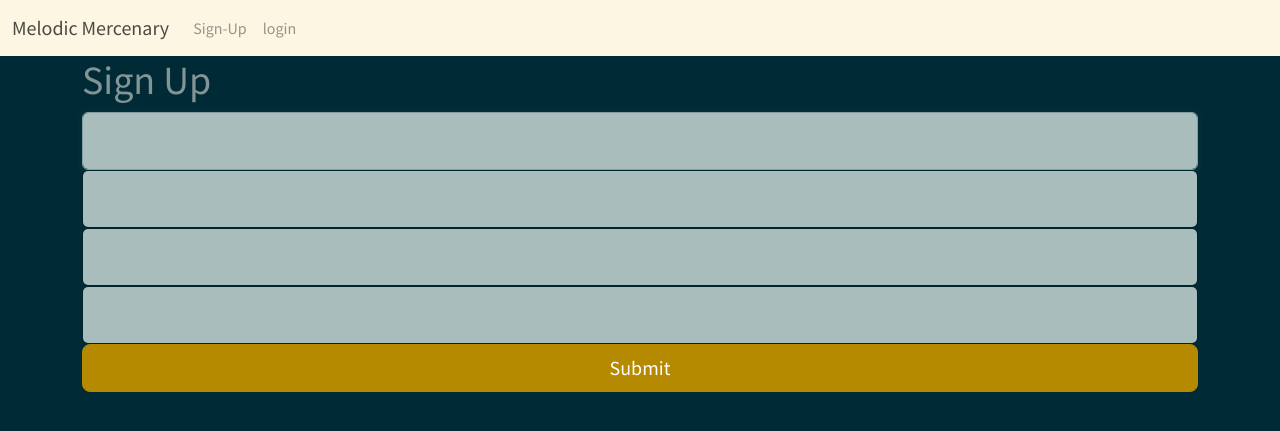
After one commit to V3rita2/capstone, a Django app: page /signup/ in a window 1280 px wide. The commit adds this page. Shown: the top 431 px of the page. Run offline with Django 3.2, Linux system fonts and the light colour scheme; some libraries are stand-ins or nearby versions.

Commit message:
adds login and sign up pages

```diff
--- a/capstone/capstone/settings.py
+++ b/capstone/capstone/settings.py
@@ -124,3 +124,6 @@ STATIC_URL = '/static/'
 # https://docs.djangoproject.com/en/3.2/ref/settings/#default-auto-field
 
 DEFAULT_AUTO_FIELD = 'django.db.models.BigAutoField'
+
+#login redirect
+LOGIN_REDIRECT_URL = '/home/'
--- a/capstone/capstone/urls.py
+++ b/capstone/capstone/urls.py
@@ -3,5 +3,6 @@ from django.urls import path, include
 
 urlpatterns = [
     path('admin/', admin.site.urls),
-    path('', include('melodic.urls'))
+    path('', include('melodic.urls')),
+    path('accounts/', include('django.contrib.auth.urls')),
 ]
--- a/capstone/melodic/templates/base.html
+++ b/capstone/melodic/templates/base.html
@@ -5,7 +5,7 @@
     <meta charset="UTF-8">
     <meta http-equiv="X-UA-Compatible" content="IE=edge">
     <meta name="viewport" content="width=device-width, initial-scale=1.0">
-    <link href="https://bootswatch.com/5/solar/bootstrap.min.css">
+    <link rel="stylesheet" href="https://bootswatch.com/5/solar/bootstrap.min.css">
     <link href="{% static 'styles/main.css' %}" rel="stylesheet" />
     <script src="{% static 'scripts/main.js' %}" defer></script>
     <title>Melodic Mercenary</title>
@@ -14,6 +14,7 @@
     <nav class="navbar navbar-expand-lg navbar-light bg-light">
         <div class="container-fluid">
           <a class="navbar-brand" href="#">Melodic Mercenary</a>
+          {% if user.is_authenticated %}
           <button class="navbar-toggler" type="button" data-bs-toggle="collapse" data-bs-target="#navbarSupportedContent" aria-controls="navbarSupportedContent" aria-expanded="false" aria-label="Toggle navigation">
             <span class="navbar-toggler-icon"></span>
           </button>
@@ -23,7 +24,7 @@
                 <a class="nav-link disabled" aria-current="page" href="/home">Home</a>
               </li>
               <li class="nav-item">
-                <a class="nav-link disabled" href="{% url 'logout' %}">Logout</a>
+                <a class="nav-link disabled" href="#">logout</a>
               </li>
               <li class="nav-item">
                 <a class="nav-link disabled">Disabled</a>
@@ -33,11 +34,28 @@
               <input class="form-control me-2" type="search" placeholder="Search" aria-label="Search">
               <button class="btn btn-outline-success" type="submit">Search</button>
             </form>
+            {% else %}
+            <button class="navbar-toggler" type="button" data-bs-toggle="collapse" data-bs-target="#navbarSupportedContent" aria-controls="navbarSupportedContent" aria-expanded="false" aria-label="Toggle navigation">
+                <span class="navbar-toggler-icon"></span>
+              </button>
+              <div class="collapse navbar-collapse" id="navbarSupportedContent">
+                <ul class="navbar-nav me-auto mb-2 mb-lg-0">
+                  <li class="nav-item">
+                    <a class="nav-link" aria-current="page" href="/signup">Sign-Up</a>
+                  </li>
+                  <li class="nav-item">
+                    <a class="nav-link" href="{% url 'login' %}">login</a>
+                  </li>
+                  </ul>
+                  {% endif %}
           </div>
         </div>
       </nav>
 
+      <div class="container">
+          {% block content %}{% endblock %}
 
+      </div>
 
 
     <div>
--- /dev/null
+++ b/capstone/melodic/templates/home.html
@@ -0,0 +1,4 @@
+{% extends 'base.html' %} {% block content %}
+<h1>home page</h1>
+
+{% endblock %}
--- /dev/null
+++ b/capstone/melodic/templates/registration/signup.html
@@ -0,0 +1,45 @@
+{% extends 'base.html' %} {% block content %}
+
+<body class="signup-page">
+
+    <h1 class="title">Sign Up</h1>
+    <main class="form-signin">
+        <form method="post" action="{% url 'signup' %}">
+            {% csrf_token %}
+
+            <div class='form-floating'>
+
+                <input type="text" name="username" class="form-control" autofocus required id="id_username" id="floatingInput" placeholder="Username">
+
+            </div>
+            <div class="form-floating">
+
+                <input type="email" name="email" class="form-control" required id="id_email" id="floatingInput"
+                placeholder="E-mail">
+
+            </div>
+            <div class="form-floating">
+
+                <input type="password" class="form-control" name="password1" id="floatingPassword"
+                    autocomplete="new-password" required id="id_password1" placeholder="Password">
+
+            </div>
+            <div class="form-floating">
+
+                <input type="password" class="form-control" name="password2" id="floatingPassword"
+                    autocomplete="new-password" required id="id_password2" placeholder="Password">
+
+            </div>
+
+            <button type="submit" class="w-100 btn btn-lg btn-primary" value="Sign Up">Submit</button>
+            <input type="hidden" name="next" value="{{ next }}" />
+
+        </form>
+
+        <div class="signup-error container" >
+            {{ form.errors }}
+        </div>
+    </main>
+</body>
+
+{% endblock %}
```
Also changed, not shown: capstone/melodic/templates/registration/login.html (added, +12 -0 lines), capstone/melodic/templates/splash.html (added, +10 -0 lines), capstone/melodic/views.py (+4 -3 lines).
